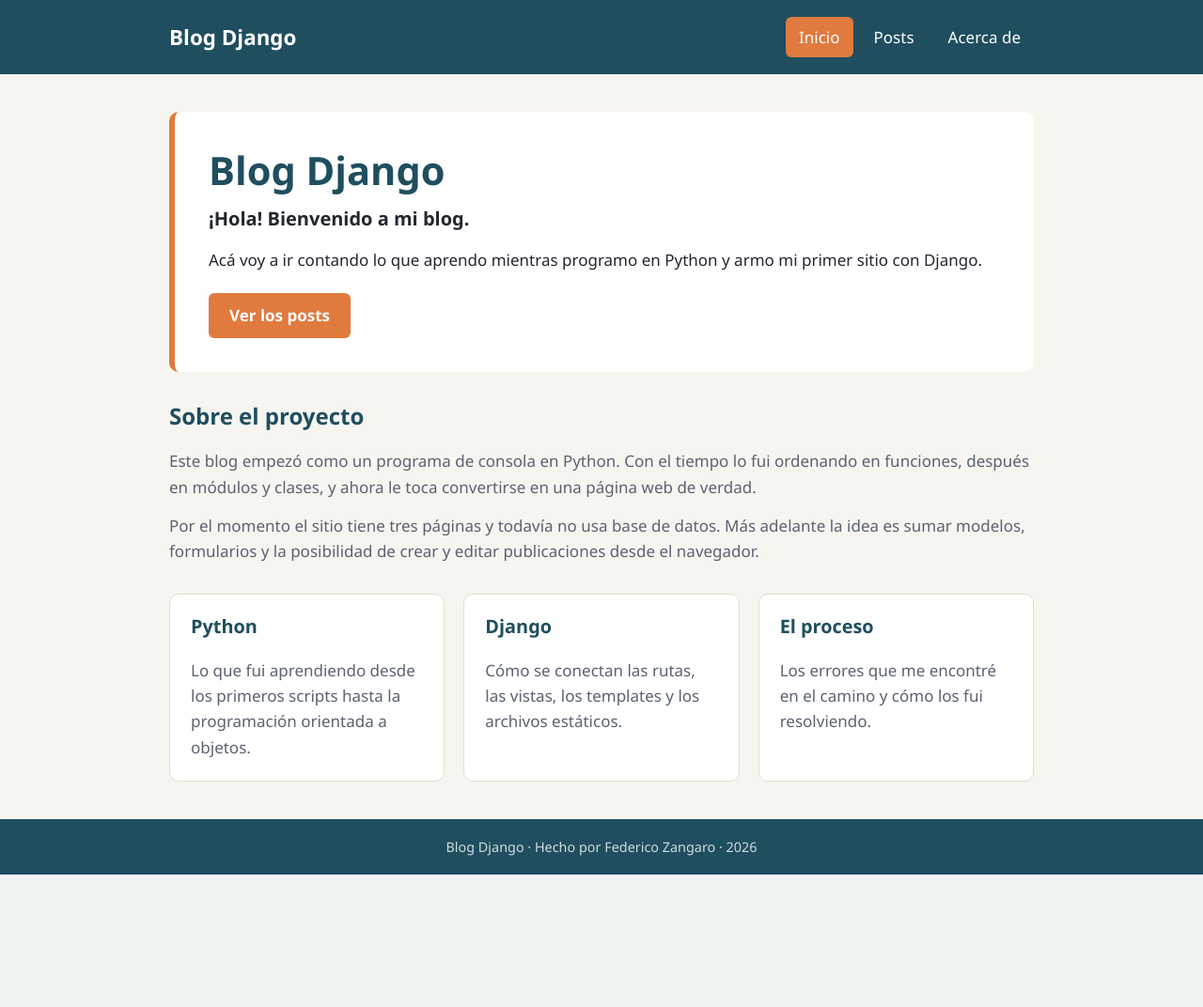
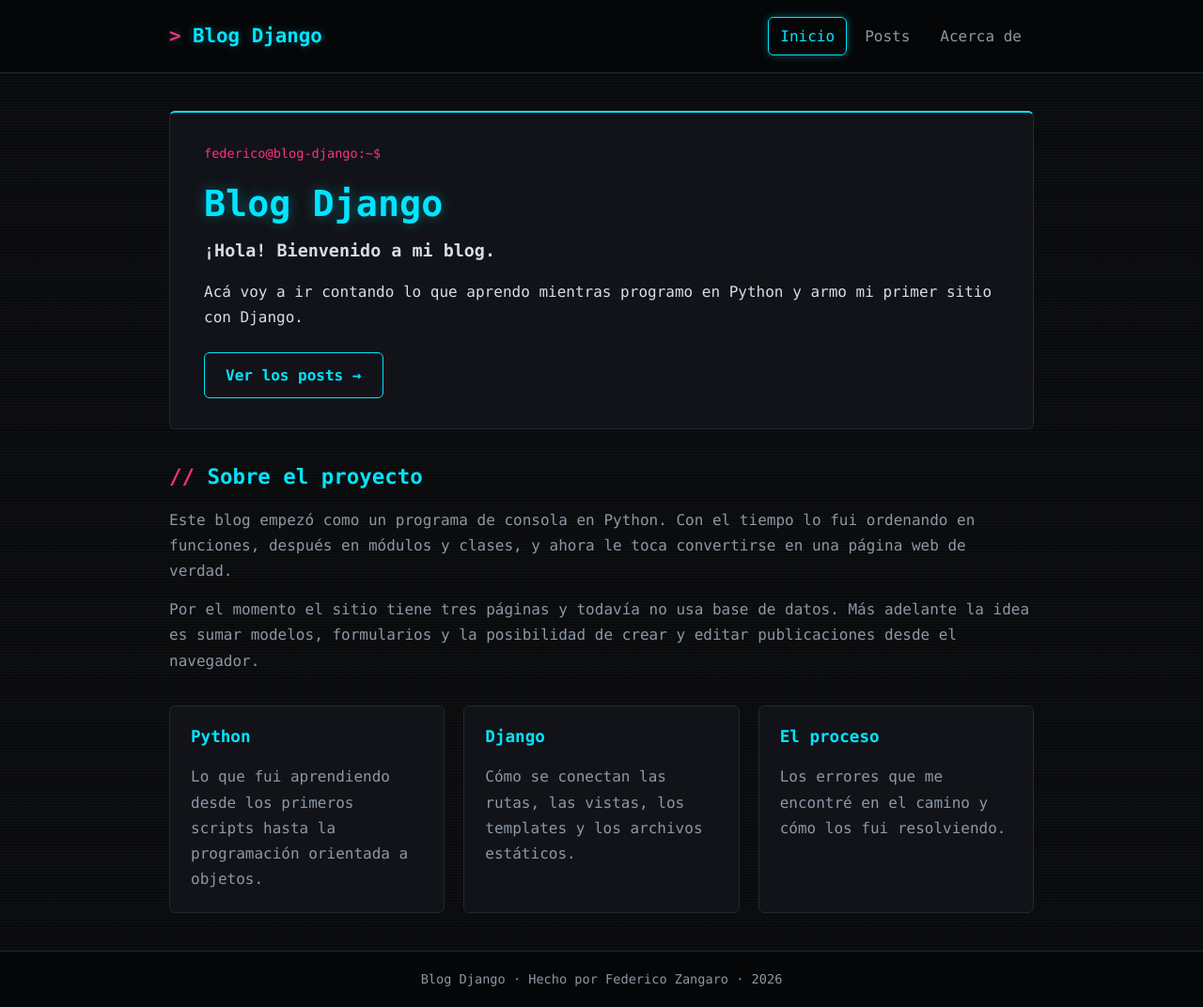
Before and after one commit to Federicoz21/Blog_django, a Django app: page / in a window 1280 px wide. Shown: the whole page at 94% size. Before the commit the page ends 931 px from the top, so only its background shows below. Run offline with Django 5.2, Linux system fonts and the light colour scheme.

Commit message:
Cambiar los estilos a un tema oscuro tipo terminal

```diff
--- a/posts/static/posts/css/estilos.css
+++ b/posts/static/posts/css/estilos.css
@@ -1,26 +1,41 @@
 /* ===== Colores y medidas generales ===== */
 :root {
-    --fondo: #f7f5f0;
-    --texto: #23272f;
-    --texto-suave: #5b6270;
-    --principal: #1f4e5f;
-    --acento: #e07a3f;
-    --blanco: #ffffff;
-    --borde: #e3ded3;
-    --radio: 10px;
+    --fondo: #0a0b0d;
+    --fondo-tarjeta: #111318;
+    --borde: #23272f;
+    --texto: #d7dde5;
+    --texto-suave: #8d97a6;
+    --principal: #00e5ff;   /* cian: logo, títulos, menú activo */
+    --acento: #ff2e88;      /* magenta: fechas y detalles */
+    --brillo: rgba(0, 229, 255, 0.35);
+    --radio: 6px;
+    --fuente: "Cascadia Code", "JetBrains Mono", "Fira Code", Consolas, "Courier New", monospace;
 }
 
 * {
     box-sizing: border-box;
 }
 
+::selection {
+    background-color: var(--principal);
+    color: var(--fondo);
+}
+
 body {
     margin: 0;
-    font-family: "Segoe UI", Roboto, Helvetica, Arial, sans-serif;
-    font-size: 17px;
-    line-height: 1.6;
+    font-family: var(--fuente);
+    font-size: 16px;
+    line-height: 1.7;
     color: var(--texto);
     background-color: var(--fondo);
+    /* líneas horizontales muy suaves, como un monitor viejo */
+    background-image: repeating-linear-gradient(
+        0deg,
+        rgba(255, 255, 255, 0.018) 0,
+        rgba(255, 255, 255, 0.018) 1px,
+        transparent 1px,
+        transparent 3px
+    );
     display: flex;
     flex-direction: column;
     min-height: 100vh;
@@ -35,8 +50,8 @@ body {
 
 /* ===== Encabezado y menú ===== */
 .encabezado {
-    background-color: var(--principal);
-    color: var(--blanco);
+    background-color: #050607;
+    border-bottom: 1px solid var(--borde);
 }
 
 .encabezado__interior {
@@ -50,31 +65,52 @@ body {
 }
 
 .logo {
-    color: var(--blanco);
-    font-size: 1.4rem;
+    color: var(--principal);
+    font-size: 1.3rem;
     font-weight: 700;
     text-decoration: none;
+    text-shadow: 0 0 10px var(--brillo);
+}
+
+.logo::before {
+    content: "> ";
+    color: var(--acento);
+}
+
+/* cursor que titila al lado del logo */
+.logo::after {
+    content: "_";
+    animation: parpadeo 1s steps(1) infinite;
+}
+
+@keyframes parpadeo {
+    50% {
+        opacity: 0;
+    }
 }
 
 .menu {
     display: flex;
-    gap: 8px;
+    gap: 6px;
 }
 
 .menu a {
-    color: var(--blanco);
+    color: var(--texto-suave);
     text-decoration: none;
-    padding: 8px 14px;
-    border-radius: 6px;
-    transition: background-color 0.2s;
+    padding: 6px 12px;
+    border: 1px solid transparent;
+    border-radius: var(--radio);
+    transition: color 0.2s, border-color 0.2s;
 }
 
 .menu a:hover {
-    background-color: rgba(255, 255, 255, 0.15);
+    color: var(--principal);
 }
 
 .menu a.activo {
-    background-color: var(--acento);
+    color: var(--principal);
+    border-color: var(--principal);
+    box-shadow: 0 0 10px var(--brillo);
 }
 
 /* ===== Contenido ===== */
@@ -93,56 +129,86 @@ h3 {
 }
 
 h1 {
-    font-size: 2.6rem;
+    font-size: 2.4rem;
     margin-bottom: 10px;
+    text-shadow: 0 0 14px var(--brillo);
 }
 
 h2 {
-    font-size: 1.5rem;
+    font-size: 1.4rem;
+}
+
+/* los subtítulos arrancan con "//" como un comentario de código */
+h2::before {
+    content: "// ";
+    color: var(--acento);
+}
+
+h3 {
+    font-size: 1.1rem;
 }
 
 p {
     margin: 0 0 14px;
 }
 
-.portada {
-    background-color: var(--blanco);
-    border-left: 6px solid var(--acento);
-    border-radius: var(--radio);
-    padding: 36px;
-    margin-bottom: 32px;
+a {
+    color: var(--principal);
 }
 
-.portada--chica {
-    padding: 28px 36px;
+/* bloque de arriba de cada página, como una ventana de terminal */
+.portada {
+    background-color: var(--fondo-tarjeta);
+    border: 1px solid var(--borde);
+    border-top: 2px solid var(--principal);
+    border-radius: var(--radio);
+    padding: 32px 36px;
+    margin-bottom: 36px;
+}
+
+.portada::before {
+    content: "federico@blog-django:~$";
+    display: block;
+    font-size: 0.85rem;
+    color: var(--acento);
+    margin-bottom: 18px;
 }
 
 .portada--chica h1 {
-    font-size: 2.1rem;
+    font-size: 2rem;
 }
 
 .bienvenida {
-    font-size: 1.25rem;
-    font-weight: 600;
+    font-size: 1.15rem;
+    font-weight: 700;
+    color: var(--texto);
 }
 
 .boton {
     display: inline-block;
-    margin-top: 8px;
+    margin-top: 10px;
     padding: 10px 22px;
-    background-color: var(--acento);
-    color: var(--blanco);
+    background-color: transparent;
+    color: var(--principal);
+    border: 1px solid var(--principal);
+    border-radius: var(--radio);
     text-decoration: none;
-    font-weight: 600;
-    border-radius: 6px;
+    font-weight: 700;
+    transition: background-color 0.2s, color 0.2s, box-shadow 0.2s;
+}
+
+.boton::after {
+    content: " →";
 }
 
 .boton:hover {
-    background-color: #c8662f;
+    background-color: var(--principal);
+    color: var(--fondo);
+    box-shadow: 0 0 16px var(--brillo);
 }
 
 .seccion {
-    margin-bottom: 32px;
+    margin-bottom: 34px;
 }
 
 .seccion p {
@@ -162,10 +234,16 @@ p {
 }
 
 .tarjeta {
-    background-color: var(--blanco);
+    background-color: var(--fondo-tarjeta);
     border: 1px solid var(--borde);
     border-radius: var(--radio);
     padding: 22px;
+    transition: border-color 0.2s, box-shadow 0.2s;
+}
+
+.tarjeta:hover {
+    border-color: var(--principal);
+    box-shadow: 0 0 14px var(--brillo);
 }
 
 .tarjeta p {
@@ -201,11 +297,12 @@ p {
 
 /* ===== Pie de página ===== */
 .pie {
-    background-color: var(--principal);
-    color: rgba(255, 255, 255, 0.8);
+    background-color: #050607;
+    border-top: 1px solid var(--borde);
+    color: var(--texto-suave);
     text-align: center;
     padding: 18px 0;
-    font-size: 0.9rem;
+    font-size: 0.85rem;
 }
 
 .pie p {
```
Also changed, not shown: other parts of posts/static/posts/css/estilos.css (+37 -7 lines).
